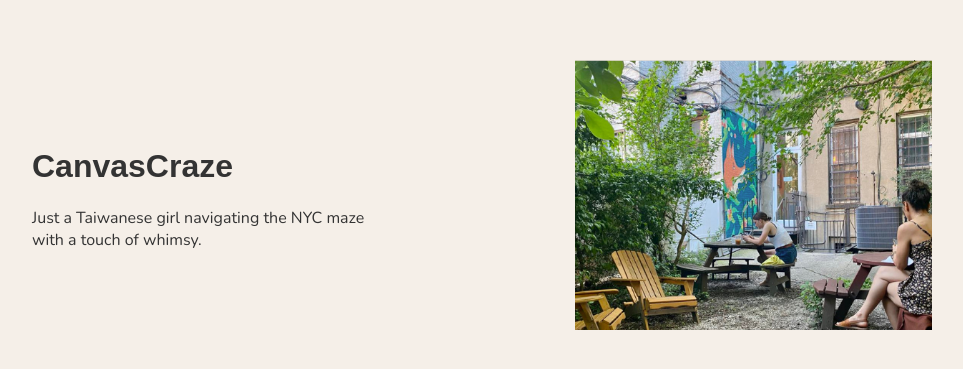
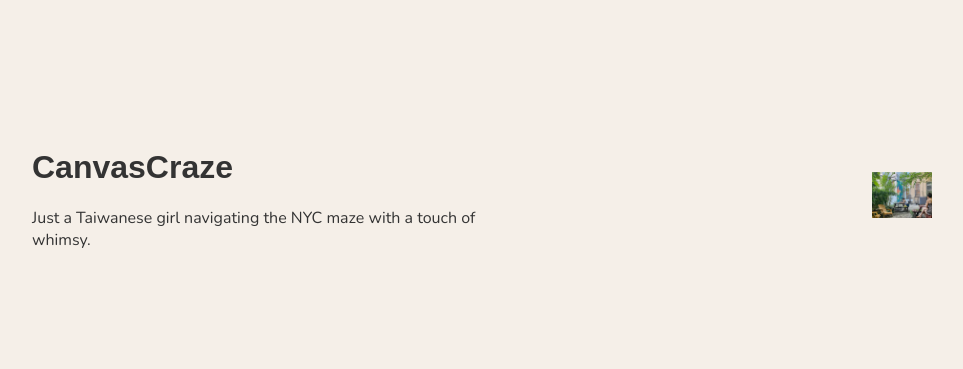
Before and after one commit to cx153/CanvasCraze, a plain HTML site: page index.html in a window 1280 px wide. Shown: the part 203-572 px from the top of the page, without its empty margins (308-1271 px from the left). Drawn offline with nearby package versions, Linux system fonts and the light colour scheme.

Commit message:
Update index.html

```diff
--- a/index.html
+++ b/index.html
@@ -43,7 +43,7 @@
         }
 
         .image-section {
-            max-width: 30%; /* 減小這個值可以讓圖片顯示得更大 */
+            max-width: 5%; /* 減小這個值可以讓圖片顯示得更大 */
             margin-left: 10%; /* 增加左側邊距以使圖片更靠右 */
         }
 
```
